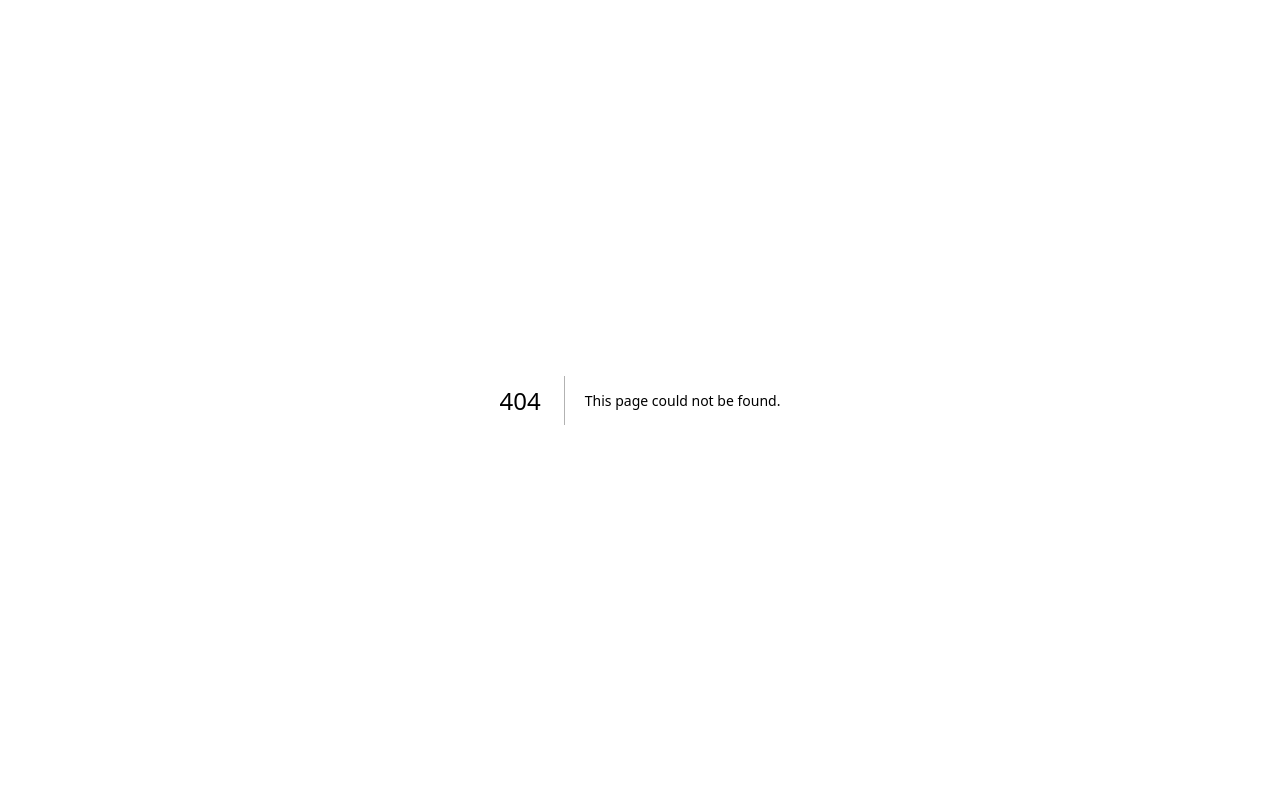
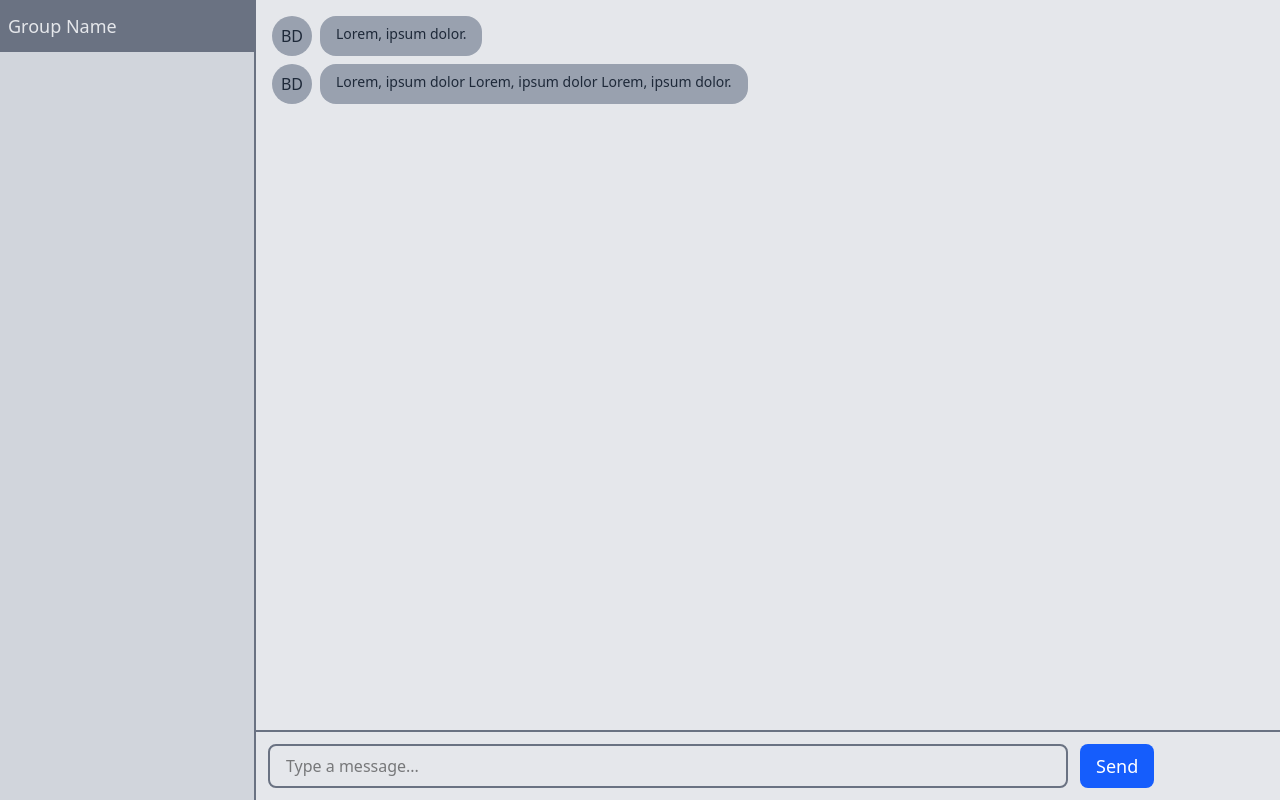
Before and after one commit to bobomurodovd44/chat-front, a Next.js app: page /chat-groups in a window 1280 px wide. Before the commit this address had no page. Built offline with nearby package versions, Linux system fonts and the light colour scheme.

Commit message:
chat-group page

```diff
--- /dev/null
+++ b/app/chat-groups/page.tsx
@@ -0,0 +1,72 @@
+"use client";
+import { Avatar, AvatarFallback } from "@radix-ui/react-avatar";
+import React, { useEffect, useRef } from "react";
+
+const Page = () => {
+  const messagesEndRef = useRef<HTMLDivElement>(null);
+
+  const getInitials = (name: string) => {
+    return name
+      .split(" ")
+      .map((n) => n[0])
+      .join("")
+      .toUpperCase()
+      .slice(0, 2);
+  };
+
+  useEffect(() => {
+    if (messagesEndRef.current) {
+      messagesEndRef.current.scrollIntoView({ behavior: "smooth" });
+    }
+  }, []);
+
+  return (
+    <div className="w-full h-screen flex bg-gray-800">
+      {/* Sidebar */}
+      <div className="w-64 bg-gray-300 border-r-2 border-gray-500 overflow-y-auto h-screen">
+        {/* Chap sidebar content */}
+        <button className="w-full flex pl-2 py-3 hover:bg-gray-400 bg-gray-500 items-center cursor-pointer text-lg text-gray-200">
+          Group Name
+        </button>
+      </div>
+
+      {/* Chat area */}
+      <div className="flex-1 overflow-y-auto flex flex-col bg-gray-200">
+        {/* Messages */}
+        <div className="flex-1 overflow-y-auto p-4">
+          <div className="w-fit mb-2 gap-2 flex">
+            <div className="size-10 flex items-center justify-center font-medium bg-gray-400 text-gray-800 text-md rounded-4xl">
+              {getInitials("Bobomurodov Dilshod")}
+            </div>
+            <p className="max-w-xs px-4 py-2 font-medium rounded-2xl text-sm text-gray-800 bg-gray-400 break-words">
+              Lorem, ipsum dolor.
+            </p>
+          </div>
+          <div className=" gap-2 flex">
+            <div className="size-10 flex items-center justify-center font-medium bg-gray-400 text-gray-800 text-md rounded-4xl">
+              {getInitials("Bobomurodov Dilshod")}
+            </div>
+            <p className="max-w-1/2 px-4 py-2 font-medium rounded-2xl text-sm text-gray-800 bg-gray-400 break-words">
+              Lorem, ipsum dolor Lorem, ipsum dolor Lorem, ipsum dolor.
+            </p>
+          </div>
+          <div ref={messagesEndRef}></div>
+        </div>
+
+        {/* Input */}
+        <form className="bg-gray-200  border-t-2 border-gray-500 p-3 flex gap-3">
+          <input
+            type="text"
+            placeholder="Type a message..."
+            className="w-4/5 border-2 border-gray-500  px-4 py-2 bg-gray-200 rounded-md focus:outline-none"
+          />
+          <button className="px-4 py-1 bg-blue-600 text-white text-lg rounded-md cursor-pointer">
+            Send
+          </button>
+        </form>
+      </div>
+    </div>
+  );
+};
+
+export default Page;
```
